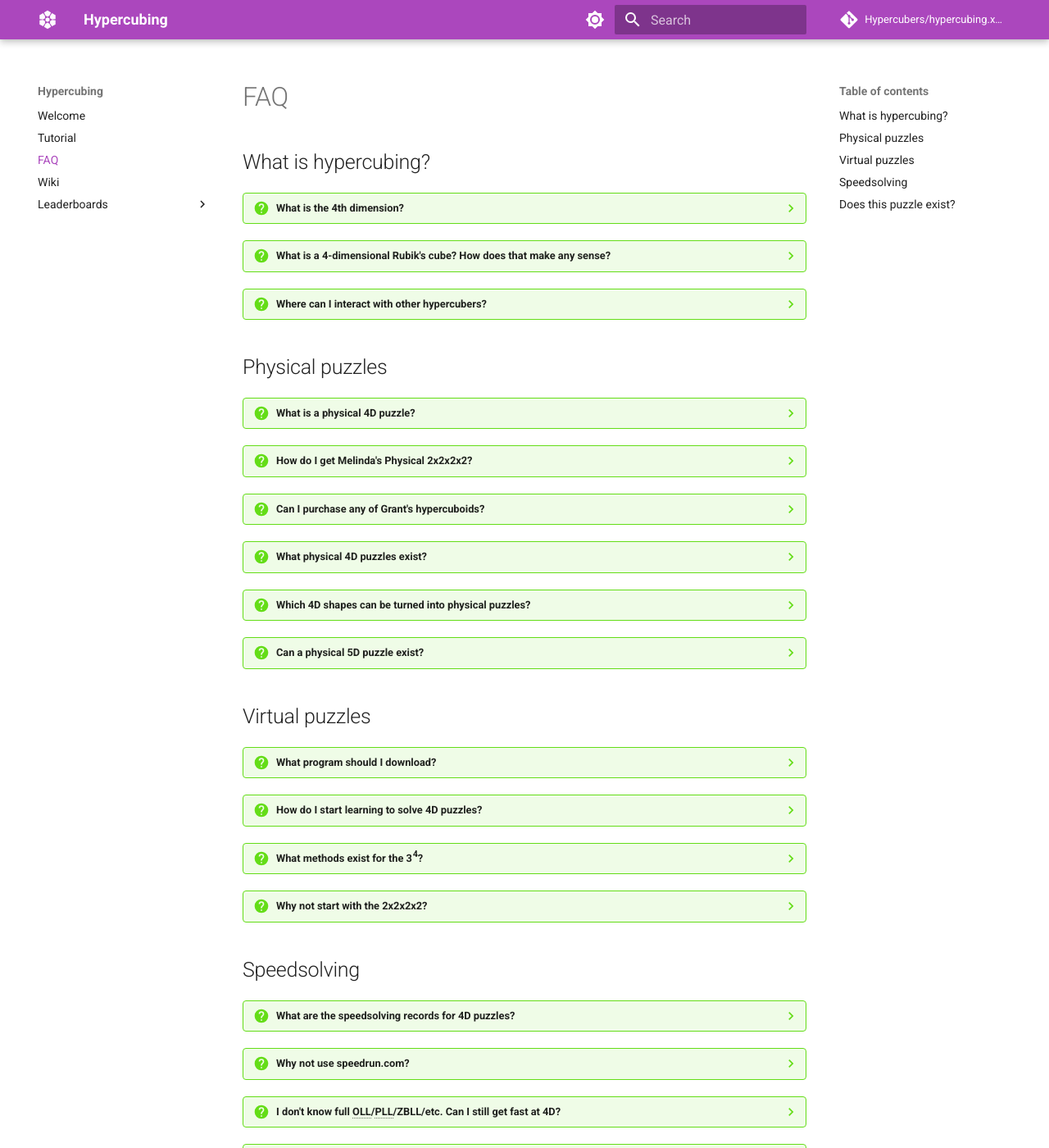
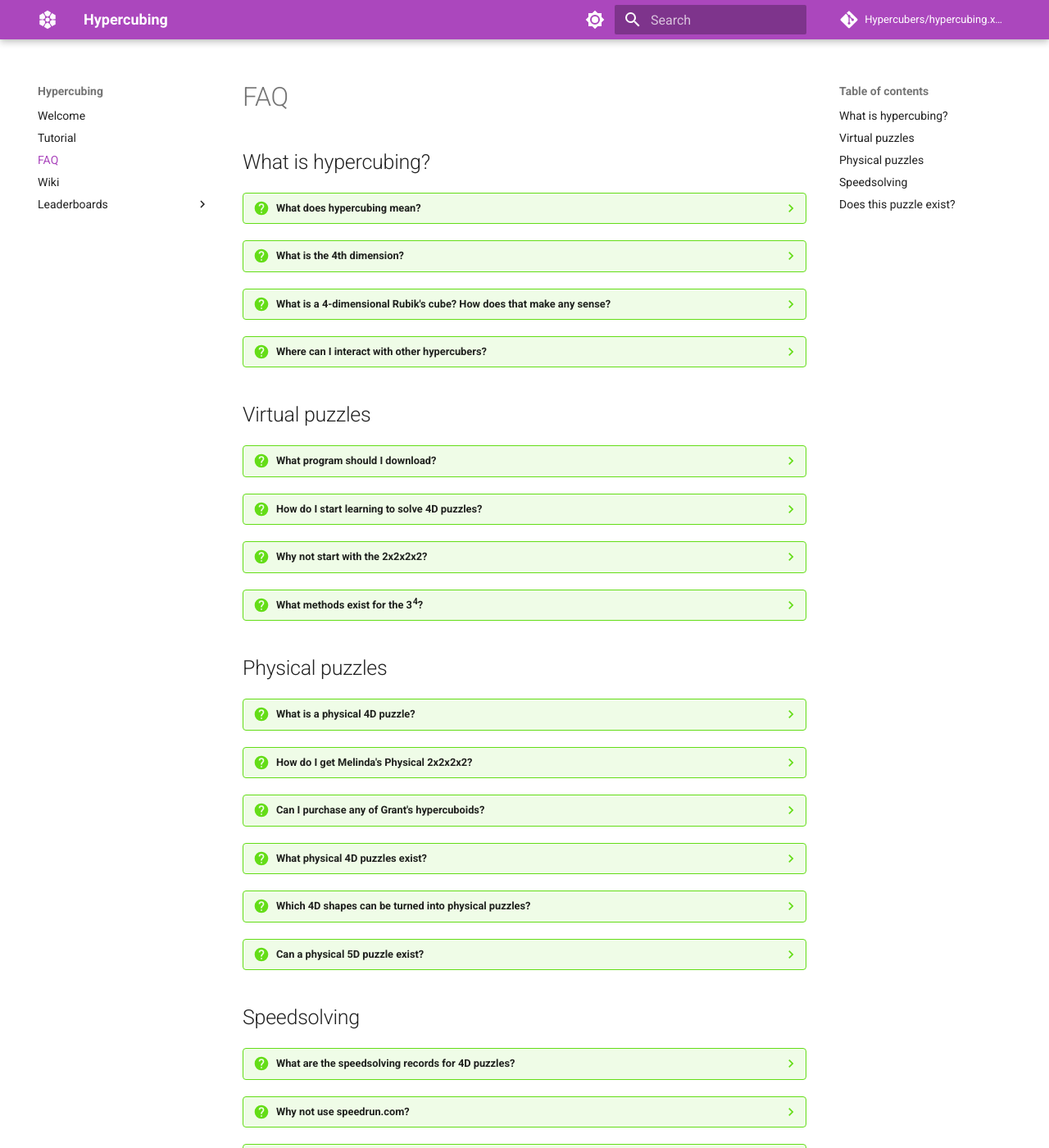
Before and after one commit to Hypercubers/hypercubing.xyz, an MkDocs documentation site: the page built from docs/faq.md, in a window 1280 px wide and 1400 px high. Shown: the whole window at 82% size. Built offline with MkDocs 1.6.1 and Material for MkDocs 9.7.7, drawn with Linux system fonts in a browser that asks for light colours; comment, search, counter and statistics services are not loaded; part of the change alters nothing that is shown.

Commit message:
Revamp faq.md

```diff
--- a/docs/faq.md
+++ b/docs/faq.md
@@ -2,19 +2,48 @@
 
 ## What is hypercubing?
 
+??? question "What does hypercubing mean?"
+    Just as cubing is the hobby of solving 3D twisty puzzles, *Hypercubing* is solving 4D+ twisty puzzles.
+
 ??? question "What is the 4th dimension?"
-    See <https://www.qfbox.info/4d/4dfaq>
+    Hypercubing deals with higher dimensions of space. Essentially all this means is just another direction (humans can only percieve 3 orthogonal directions, which is what makes this so challenging).
+    ??? question "Isn't the 4th dimension time?"
+        While time is a dimension, it behaves completely differently from the spatial dimensions. You can't move backward through it, measure shapes in it, etc. Another factor that can lead to confusion is the term spacetime or 4D spacetime. This is why physicists sometimes use the term 3+1 dimensions to describe our world, meaning that hypercubing would take place in 4+1 dimensions (or n+1 where n>3).
+    See <https://www.qfbox.info/4d/4dfaq> for answers to other similar questions.
 
 ??? question "What is a 4-dimensional Rubik's cube? How does that make any sense?"
-    See <https://superliminal.com/cube/faq.html>
+    Read the [MC4D FAQ](https://superliminal.com/cube/faq.html)
+
 
 ??? question "Where can I interact with other hypercubers?"
     Join the [Hypercubers Discord Server](https://discord.gg/7cdBEm49xQ) and [Hypercubing Google Group](https://groups.google.com/g/hypercubing). The Discord server is generally more active. Also join the [r/Hypercubers reddit](https://www.reddit.com/r/Hypercubers/).
 
+## Virtual puzzles
+
+??? question "What program should I download?"
+    It depends on what exactly you want to do, but generally [Hyperspeedcube](https://ajfarkas.dev/hyperspeedcube/), and MC4D will suit your needs. See the [software](software.md) page for links to all the major programs.
+
+??? question "How do I start learning to solve 4D puzzles?"
+    First, download [Hyperspeedcube](https://ajfarkas.dev/hyperspeedcube/) or MC4D and start experimenting with the 3^4^! Try to solve one-move scrambles and keep practicing that until you're comfortable. Once you can solve one-move scrambles with ease, pick a [method](\wiki\methods) to learn.
+
+??? question "Why not start with the 2x2x2x2?"
+    The 2^4^ is particularly confusing for beginners because half the puzzle turns at once so it's very easy to lose your bearings. While the 2^4^ strategy is technically simpler, it's much much more challenging to wrap your head around, especially when you're new to 4D puzzles. Just like the 3^3^ is a better starting puzzle in 3D, you learn lots of important concepts from the 3^4^ that will help you with other puzzles.
+
+??? question "What methods exist for the 3^4^?"
+    Many 3D methods can just be scaled up and used on the 4D cube. Some notable methods are:
+
+    - [Layer-by-layer](https://youtu.be/h4n_QdZGXf8)
+    - [CFOP](\wiki\cfop) — 4D CFOP
+    - [3Block](\wiki\3block) — 4D FreeFOP, ~20% fewer moves compared to CFOP
+    - [Octachoroux](\wiki\octachoroux) — 4D Roux, but awkward to use and many parity issues
+
+    Alterantively, join others in voice chat on the [Hypercubers Discord Server](https://discord.gg/7cdBEm49xQ) and someone will teach you!
+
+
 ## Physical puzzles
 
 ??? question "What is a physical 4D puzzle?"
-    The physical 4D puzzles are puzzles that are perfectly analogous to the virtual 4D puzzles, but implemented in the physical world. See the [Physical Puzzle page on the Superliminal wiki](http://wiki.superliminal.com/wiki/Physical_Puzzle) and [Rowan Fortier's video about the history of physical hypercubes](https://www.youtube.com/watch?v=QTc-rG-nunA).
+    The physical 4D puzzles are puzzles that are perfectly analogous to the virtual 4D puzzles, but implemented in the physical world. See our [puzzles page](\wiki\puzzles), the [Physical Puzzle page on the Superliminal wiki](http://wiki.superliminal.com/wiki/Physical_Puzzle), and [Rowan Fortier's video about the history of physical hypercubes](https://www.youtube.com/watch?v=QTc-rG-nunA).
 
 ??? question "How do I get Melinda's Physical 2x2x2x2?"
     All the information can be found on [the Superliminal website](https://superliminal.com/cube/2x2x2x2/), including the history, statistics, and Hall of Fame.
@@ -29,40 +58,7 @@
     While it's always possible to just arrange the stickers on a table, the real challenge is in finding a design that is piece-based instead of sticker-based and fits in a compact shape that isn't too horrendous to turn. It just requires out-of-the-box thinking. We currently have several renderings for physical puzzles that haven't been built in real life yet.
 
 ??? question "Can a physical 5D puzzle exist?"
-    In 3d space, it's difficult to find a symmetrical design to arrange 5 colors. It's possible using icosahedral symmetry (<https://math.stackexchange.com/q/103005/1115019>), but it would be painful to use. Perhaps some clever design will be invented in the future that allows us to fully implement 5D+ puzzles.
-
-## Virtual puzzles
-
-??? question "What program should I download?"
-    It depends on what exactly you want to do. If you just want to solve the 3^4, then [Hyperspeedcube] is the way to go. If you want to explore other puzzles or dimensions, then [MC4D], [MPU], [MC5D], [MC7D] is next. For Android phones and tablets, you can download [MC4D from the Google Play store][MC4D app]. If you want to go even further down the rabbit hole, there's [MagicTile], [M120C], [Nan Ma's 11-cell][11-cell], [Magic Simplex 5d], [MC3D].
-
-    [Hyperspeedcube]: https://ajfarkas.dev/hyperspeedcube/
-    [MC4D]: https://superliminal.com/cube/
-    [MPU]: https://superliminal.com/andrey/mpu/
-    [MC5D]: http://www.gravitation3d.com/magiccube5d/
-    [MC7D]: https://superliminal.com/andrey/mc7d/
-    [MC4D app]: https://play.google.com/store/apps/details?id=com.superliminal.magiccube4d
-    [MagicTile]: http://roice3.org/magictile/
-    [M120C]: http://www.gravitation3d.com/magic120cell/
-    [11-cell]: https://superliminal.com/cube/ElevenCell.jar
-    [Magic Simplex 5D]: https://superliminal.com/andrey/ms5d/
-    [MC3D]: https://github.com/rzhao271/MC3D/releases/latest/
-
-??? question "How do I start learning to solve 4D puzzles?"
-    First, download [Hyperspeedcube] or [MC4D] and start experimenting with the 3^4^! Try to solve one-move scrambles and keep practicing that until you're comfortable. Once you can solve one-move scrambles with ease, pick a method to learn.
-
-??? question "What methods exist for the 3^4^?"
-    Many 3D methods can just be scaled up and used on the 4D cube. Some notable methods are:
-
-    - [Layer-by-layer](https://youtu.be/h4n_QdZGXf8)
-    - [Sheerin-Zhao Hybrid v2](http://wiki.superliminal.com/wiki/3%5E4#Sheerin-Zhao_Method_.28Hybrid.29_V1) — 4D CFOP
-    - [3Block](http://wiki.superliminal.com/wiki/3-Block) — 4D FreeFOP, ~20% fewer moves compared to CFOP
-    - [Octachoroux](http://wiki.superliminal.com/wiki/3%5E4#Octachoroux_Method) — 4D Roux, but awkward to use and many parity issues
-
-    Alterantively, join others in voice chat on the [Hypercubers Discord Server](https://discord.gg/7cdBEm49xQ) and someone will teach you!
-
-??? question "Why not start with the 2x2x2x2?"
-    The 2^4^ is particularly confusing for beginners because half the puzzle turns at once so it's very easy to lose your bearings. While the 2^4^ strategy is technically simpler, it's much much more challenging to wrap your head around, especially when you're new to 4D puzzles. Just like the 3^3^ is a better starting puzzle in 3D, you learn lots of important concepts from the 3^4^ that will help you with other puzzles.
+    In 3d space, it's difficult to find a symmetrical design to arrange 5 colors. It's possible using [icosahedral symmetry](https://math.stackexchange.com/q/103005/1115019), but it would be painful to use. Perhaps some clever design will be invented in the future that allows us to fully implement 5D+ puzzles.
 
 ## Speedsolving
 
@@ -70,10 +66,10 @@
     See the [leaderboards](leaderboards/index.md). To get on the leaderboard, submit a video of your solve to [this form](https://forms.gle/Y7Vpi3pb8989Ay8W8).
 
 ??? question "Why not use speedrun.com?"
-    Speedrun.com does not allow "generic Rubik's Cube simulators." We applied and were rejected. If anyone wants to build a hypercubing leaderboard website, please do!
+    Speedrun.com does not allow "generic Rubik's Cube simulators." We applied and were rejected.
 
 ??? question "I don't know full OLL/PLL/ZBLL/etc. Can I still get fast at 4D?"
-    Absolutely! Most 4D speed methods are highly intuitive, and world-record times often use just 2-look OLL and PLL.
+    Absolutely! Most 4D speed methods are highly intuitive, and world-record times often use just 2-look OLL and PLL. Executing algorithms is a very negligible part of the solve compared to the massive amounts of pair or block building.
 
 ??? question "Does full OLL/PLL/etc. exist for 4D puzzles? What about 4D algorithm explorers?"
     There's so many cases for each step of the solve that creating a complete algorithm set is basically impossible, and there's so many options for moves that algorithm explorers are infeasible. Almost every algorithm we have is based on an algorithm from 3D, and the only search program we have is a sort of optimizer for one very specific kind of algorithm derived from 3D.
```
